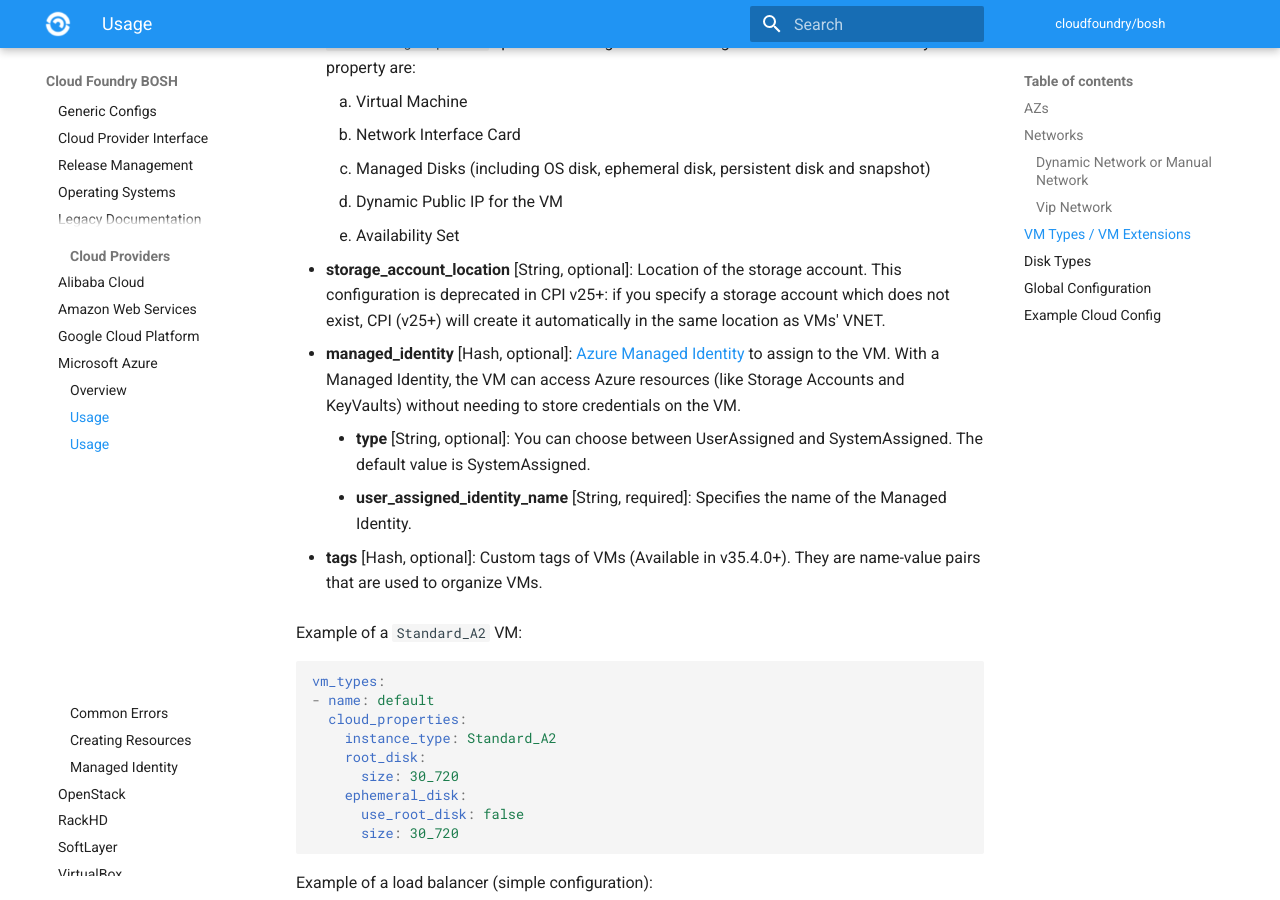
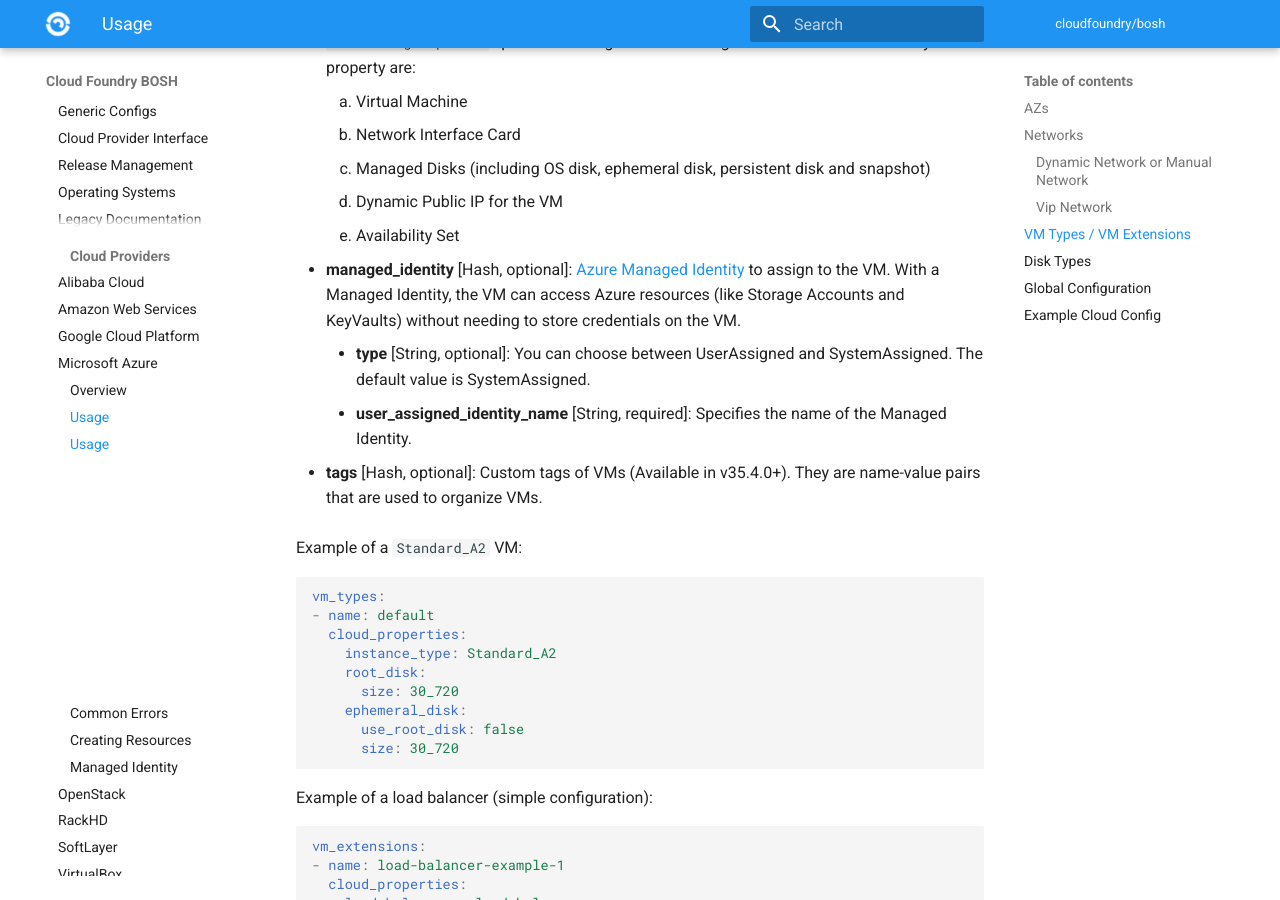
Before and after one commit to cloudfoundry/docs-bosh, an MkDocs documentation site: the page built from content/azure-cpi.md, in a window 1280 px wide and 900 px high, scrolled down 8076 px. Built offline with MkDocs 1.6.1 and Material for MkDocs 9.7.7, drawn with Linux system fonts in a browser that asks for light colours; old or Windows-style settings are respelled for this version of MkDocs.

Commit message:
remove dupl line

```diff
--- a/content/azure-cpi.md
+++ b/content/azure-cpi.md
@@ -176,7 +176,6 @@ Schema for `cloud_properties` section:
       1. Managed Disks (including OS disk, ephemeral disk, persistent disk and snapshot)
       1. Dynamic Public IP for the VM
       1. Availability Set
-* **storage\_account\_location** [String, optional]: Location of the storage account. This configuration is deprecated in CPI v25+: if you specify a storage account which does not exist, CPI (v25+) will create it automatically in the same location as VMs' VNET.
 
 * **managed_identity** [Hash, optional]: [Azure Managed Identity](https://learn.microsoft.com/en-us/entra/identity/managed-identities-azure-resources/overview) to assign to the VM. With a Managed Identity, the VM can access Azure resources (like Storage Accounts and KeyVaults) without needing to store credentials on the VM.
     * **type** [String, optional]: You can choose between UserAssigned and SystemAssigned. The default value is SystemAssigned.
```
